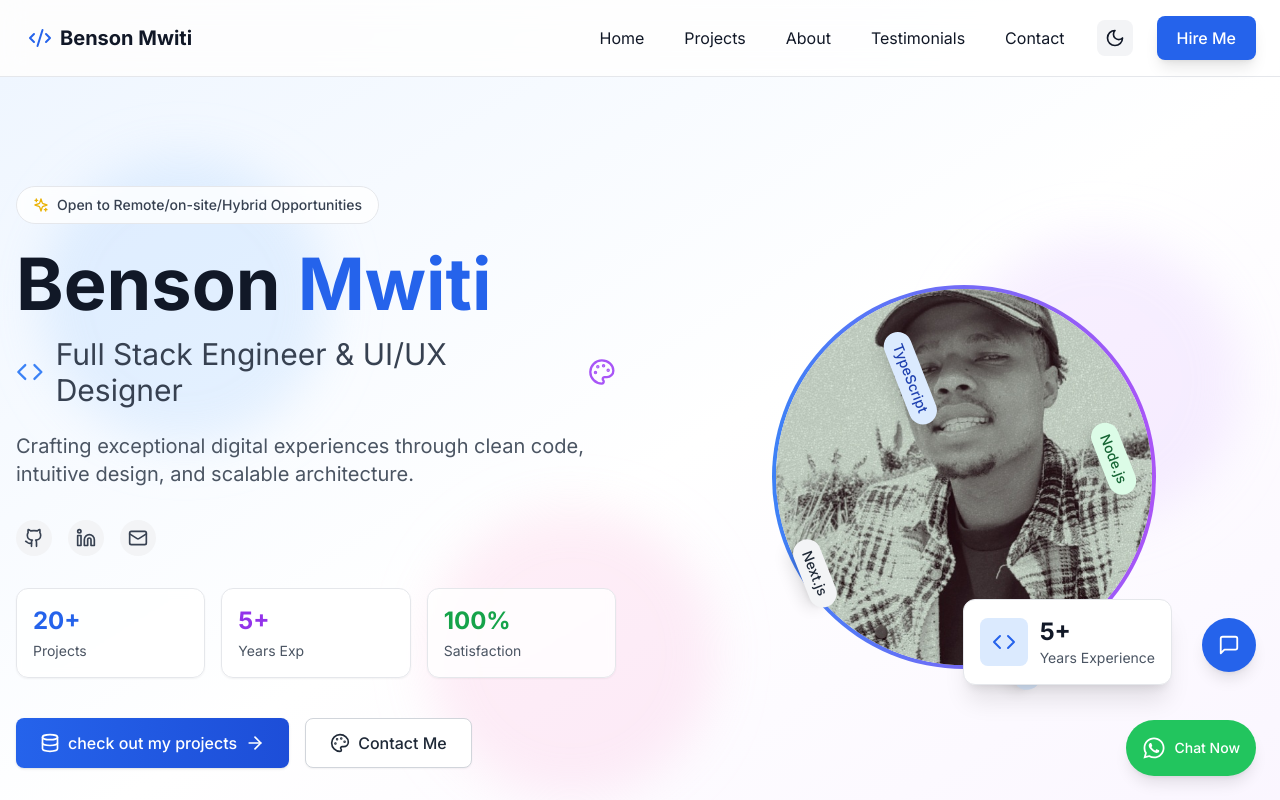
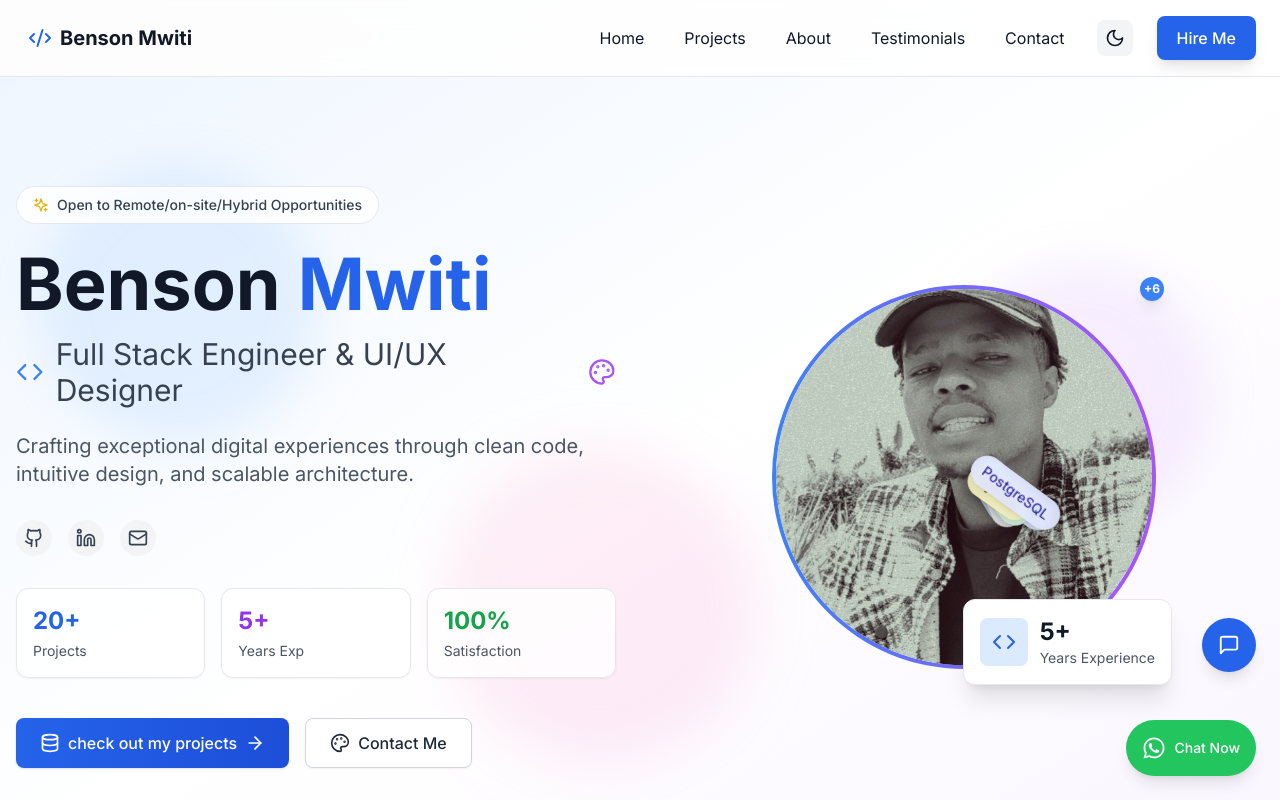
Before and after one commit to Mamoshi572/benson-portfolio, a Next.js app: page / in a window 1280 px wide. Shown: the top 800 px of the page. Built offline with nearby package versions, Linux system fonts and the light colour scheme.

Commit message:
Optimized portfolio with floating tech badges and animations

```diff
--- a/app/page.tsx
+++ b/app/page.tsx
@@ -12,11 +12,58 @@ import {
   Mail,
 } from "lucide-react";
 import Image from "next/image";
-
-// Add this at the top of your Home component (app/page.tsx)
 import Link from "next/link";
 
 export default function Home() {
+  // Expanded tech stack with more relevant skills
+  const techBadges = [
+    {
+      tech: "React",
+      color: "bg-blue-100 text-blue-800 dark:bg-blue-900 dark:text-blue-200",
+      rotationSpeed: 35, // Different speeds for variety
+      orbitRadius: 160,
+      delay: 0
+    },
+    {
+      tech: "Next.js",
+      color: "bg-gray-100 text-gray-800 dark:bg-gray-900 dark:text-gray-200",
+      rotationSpeed: 28,
+      orbitRadius: 160,
+      delay: 0.5
+    },
+    {
+      tech: "TypeScript",
+      color: "bg-blue-100 text-blue-800 dark:bg-blue-900 dark:text-blue-200",
+      rotationSpeed: 42,
+      orbitRadius: 160,
+      delay: 1
+    },
+    {
+      tech: "Node.js",
+      color: "bg-green-100 text-green-800 dark:bg-green-900 dark:text-green-200",
+      rotationSpeed: 30,
+      orbitRadius: 160,
+      delay: 1.5
+    },
+    // Additional skills that could rotate in on hover or appear on larger screens
+    {
+      tech: "Python",
+      color: "bg-yellow-100 text-yellow-800 dark:bg-yellow-900 dark:text-yellow-200",
+      rotationSpeed: 38,
+      orbitRadius: 160,
+      delay: 2,
+      secondary: true // These could be conditionally shown
+    },
+    {
+      tech: "PostgreSQL",
+      color: "bg-indigo-100 text-indigo-800 dark:bg-indigo-900 dark:text-indigo-200",
+      rotationSpeed: 32,
+      orbitRadius: 160,
+      delay: 2.5,
+      secondary: true
+    },
+  ];
+
   return (
     <div className="min-h-screen">
       {/* Hero Section */}
@@ -95,7 +142,7 @@ export default function Home() {
                     href="https://github.com/mamoshi572"
                     target="_blank"
                     rel="noopener noreferrer"
-                    className="p-2 bg-gray-100 dark:bg-gray-800 rounded-full hover:bg-gray-200 dark:hover:bg-gray-700 transition-colors"
+                    className="p-2 bg-gray-100 dark:bg-gray-800 rounded-full hover:bg-gray-200 dark:hover:bg-gray-700 transition-colors hover:scale-110 transform duration-200"
                   >
                     <Github className="w-5 h-5 text-gray-700 dark:text-gray-300" />
                   </a>
@@ -103,13 +150,13 @@ export default function Home() {
                     href="https://www.linkedin.com/in/benson-mwiti-87657031b"
                     target="_blank"
                     rel="noopener noreferrer"
-                    className="p-2 bg-gray-100 dark:bg-gray-800 rounded-full hover:bg-gray-200 dark:hover:bg-gray-700 transition-colors"
+                    className="p-2 bg-gray-100 dark:bg-gray-800 rounded-full hover:bg-gray-200 dark:hover:bg-gray-700 transition-colors hover:scale-110 transform duration-200"
                   >
                     <Linkedin className="w-5 h-5 text-gray-700 dark:text-gray-300" />
                   </a>
                   <a
                     href="mailto:benshomwiti@gmail.com"
-                    className="p-2 bg-gray-100 dark:bg-gray-800 rounded-full hover:bg-gray-200 dark:hover:bg-gray-700 transition-colors"
+                    className="p-2 bg-gray-100 dark:bg-gray-800 rounded-full hover:bg-gray-200 dark:hover:bg-gray-700 transition-colors hover:scale-110 transform duration-200"
                   >
                     <Mail className="w-5 h-5 text-gray-700 dark:text-gray-300" />
                   </a>
@@ -129,7 +176,7 @@ export default function Home() {
                   ].map((stat, index) => (
                     <div
                       key={index}
-                      className="bg-white/80 dark:bg-gray-800/80 backdrop-blur-sm p-4 rounded-xl shadow-sm border border-gray-200 dark:border-gray-700"
+                      className="bg-white/80 dark:bg-gray-800/80 backdrop-blur-sm p-4 rounded-xl shadow-sm border border-gray-200 dark:border-gray-700 hover:shadow-md transition-shadow"
                     >
                       <div
                         className={`text-2xl font-bold text-${stat.color}-600 dark:text-${stat.color}-400 mb-1`}
@@ -186,64 +233,63 @@ export default function Home() {
                 <div className="relative w-64 h-64 md:w-80 md:h-80 lg:w-96 lg:h-96">
                   {/* Image Container with Gradient Border */}
                   <div className="absolute inset-0 rounded-full bg-gradient-to-r from-blue-500 via-purple-500 to-pink-500 p-1 animate-gradient-xy">
-                    <div className="relative w-full h-full rounded-full overflow-hidden bg-white dark:bg-gray-900">
+                    <div className="relative w-full h-full rounded-full overflow-hidden bg-white dark:bg-gray-900 group">
                       <Image
                         src="/images/profile/profile-main.jpg"
-                        alt="Benson Mwiti - Full Stack Developer & UI/UX Designer"
+                        alt="Benson Mwiti - Full Stack Developer"
                         fill
                         sizes="(max-width: 768px) 256px, (max-width: 1024px) 320px, 384px"
-                        className="object-cover object-center"
+                        className="object-cover object-center transition-transform duration-500 group-hover:scale-110"
                         priority
                       />
+                      {/* Subtle overlay on hover */}
+                      <div className="absolute inset-0 bg-gradient-to-t from-black/20 to-transparent opacity-0 group-hover:opacity-100 transition-opacity duration-300" />
                     </div>
                   </div>
 
-                  {/* Floating Tech Badges */}
-                  <motion.div
-                    animate={{ rotate: 360 }}
-                    transition={{
-                      duration: 30,
-                      repeat: Infinity,
-                      ease: "linear",
-                    }}
-                    className="absolute -inset-8"
-                  >
-                    {[
-                      {
-                        tech: "React",
-                        color:
-                          "bg-blue-100 text-blue-800 dark:bg-blue-900 dark:text-blue-200",
-                      },
-                      {
-                        tech: "Next.js",
-                        color:
-                          "bg-gray-100 text-gray-800 dark:bg-gray-900 dark:text-gray-200",
-                      },
-                      {
-                        tech: "TypeScript",
-                        color:
-                          "bg-blue-100 text-blue-800 dark:bg-blue-900 dark:text-blue-200",
-                      },
-                      {
-                        tech: "Node.js",
-                        color:
-                          "bg-green-100 text-green-800 dark:bg-green-900 dark:text-green-200",
-                      },
-                    ].map((item, i) => (
-                      <div
+                  {/* Floating Tech Badges - Optimized with different speeds */}
+                  <div className="absolute -inset-8">
+                    {techBadges.map((item, i) => (
+                      <motion.div
                         key={item.tech}
                         className="absolute left-1/2 top-1/2"
                         style={{
-                          transform: `rotate(${i * 90}deg) translateX(160px) rotate(-${i * 90}deg)`,
+                          transform: `rotate(${i * 90}deg) translateX(${item.orbitRadius}px) rotate(-${i * 90}deg)`,
+                        }}
+                        animate={{ rotate: 360 }}
+                        transition={{
+                          duration: item.rotationSpeed,
+                          repeat: Infinity,
+                          ease: "linear",
+                          delay: item.delay,
                         }}
                       >
-                        <div
-                          className={`px-3 py-1 rounded-full shadow-lg text-sm font-medium ${item.color}`}
+                        <motion.div
+                          whileHover={{
+                            scale: 1.2,
+                            transition: { duration: 0.2 }
+                          }}
+                          className={`px-3 py-1.5 rounded-full shadow-lg text-sm font-medium ${item.color} cursor-default backdrop-blur-sm bg-opacity-90 hover:shadow-xl transition-shadow relative group`}
                         >
                           {item.tech}
-                        </div>
-                      </div>
+
+                          {/* Optional: Tooltip on hover for additional info */}
+                          <span className="absolute -top-8 left-1/2 transform -translate-x-1/2 bg-gray-900 text-white text-xs py-1 px-2 rounded opacity-0 group-hover:opacity-100 transition-opacity whitespace-nowrap pointer-events-none">
+                            {item.tech} Expert
+                          </span>
+                        </motion.div>
+                      </motion.div>
                     ))}
+                  </div>
+
+                  {/* Small indicator for more skills (optional) */}
+                  <motion.div
+                    initial={{ opacity: 0, scale: 0 }}
+                    animate={{ opacity: 1, scale: 1 }}
+                    transition={{ delay: 2 }}
+                    className="absolute -top-2 -right-2 w-6 h-6 bg-blue-500 rounded-full flex items-center justify-center text-white text-xs font-bold shadow-lg"
+                  >
+                    +6
                   </motion.div>
                 </div>
 
@@ -252,12 +298,17 @@ export default function Home() {
                   initial={{ opacity: 0, y: 20 }}
                   animate={{ opacity: 1, y: 0 }}
                   transition={{ delay: 0.8 }}
-                  className="absolute -bottom-4 -right-4 bg-white dark:bg-gray-800 rounded-xl p-4 shadow-xl border border-gray-200 dark:border-gray-700"
+                  whileHover={{ scale: 1.05, y: -5 }}
+                  className="absolute -bottom-4 -right-4 bg-white dark:bg-gray-800 rounded-xl p-4 shadow-xl border border-gray-200 dark:border-gray-700 hover:shadow-2xl transition-all cursor-default"
                 >
                   <div className="flex items-center gap-3">
-                    <div className="w-12 h-12 bg-blue-100 dark:bg-blue-900 rounded-lg flex items-center justify-center">
+                    <motion.div
+                      className="w-12 h-12 bg-blue-100 dark:bg-blue-900 rounded-lg flex items-center justify-center"
+                      whileHover={{ rotate: 360 }}
+                      transition={{ duration: 0.5 }}
+                    >
                       <Code className="w-6 h-6 text-blue-600 dark:text-blue-400" />
-                    </div>
+                    </motion.div>
                     <div>
                       <div className="text-2xl font-bold text-gray-900 dark:text-white">
                         5+
@@ -282,18 +333,28 @@ export default function Home() {
       {/* Add to your global CSS for animations */}
       <style jsx global>{`
         @keyframes gradient-xy {
-          0%,
-          100% {
-            background-position: 0% 50%;
-          }
-          50% {
-            background-position: 100% 50%;
-          }
+          0%, 100% { background-position: 0% 50%; }
+          50% { background-position: 100% 50%; }
         }
         .animate-gradient-xy {
           animation: gradient-xy 3s ease infinite;
           background-size: 200% 200%;
         }
+        @keyframes blob {
+          0% { transform: translate(0px, 0px) scale(1); }
+          33% { transform: translate(30px, -50px) scale(1.1); }
+          66% { transform: translate(-20px, 20px) scale(0.9); }
+          100% { transform: translate(0px, 0px) scale(1); }
+        }
+        .animate-blob {
+          animation: blob 7s infinite;
+        }
+        .animation-delay-2000 {
+          animation-delay: 2s;
+        }
+        .animation-delay-4000 {
+          animation-delay: 4s;
+        }
       `}</style>
     </div>
   );
```
